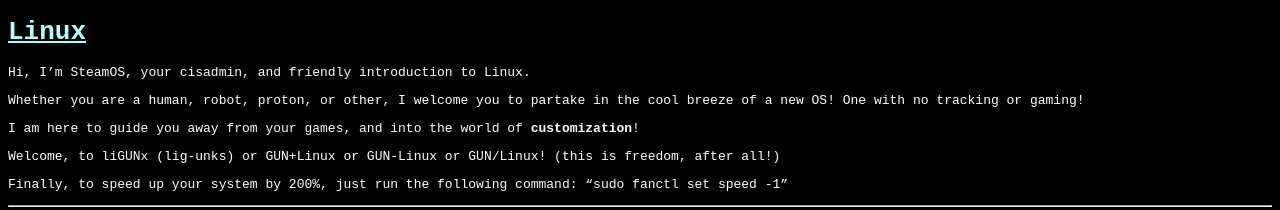
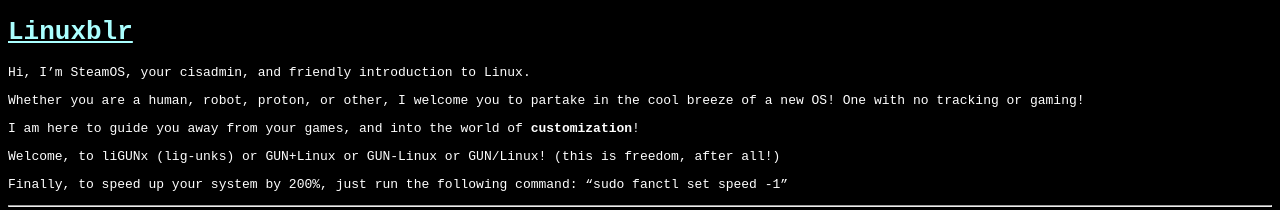
Before and after one commit to linuxpostingxyz/linuxlist, a Jekyll site: the page built from list.md, in a window 1280 px wide and 900 px high. Shown: the top 210 px of the window. Built offline with Jekyll 4.4.1, drawn with Linux system fonts in a browser that asks for light colours; our own code applies the rules of GitHub Pages for plain Markdown files.

Commit message:
revert minor mistake

```diff
--- a/_layouts/default.html
+++ b/_layouts/default.html
@@ -19,7 +19,7 @@
     </style>
   </head>
   <body>
-    <h1><a href="https://linuxblr.github.io/">Linux</a></h1>
+    <h1><a href="https://linuxblr.github.io/">Linuxblr</a></h1>
     <section>
     {{ content }}
     </section>
```
